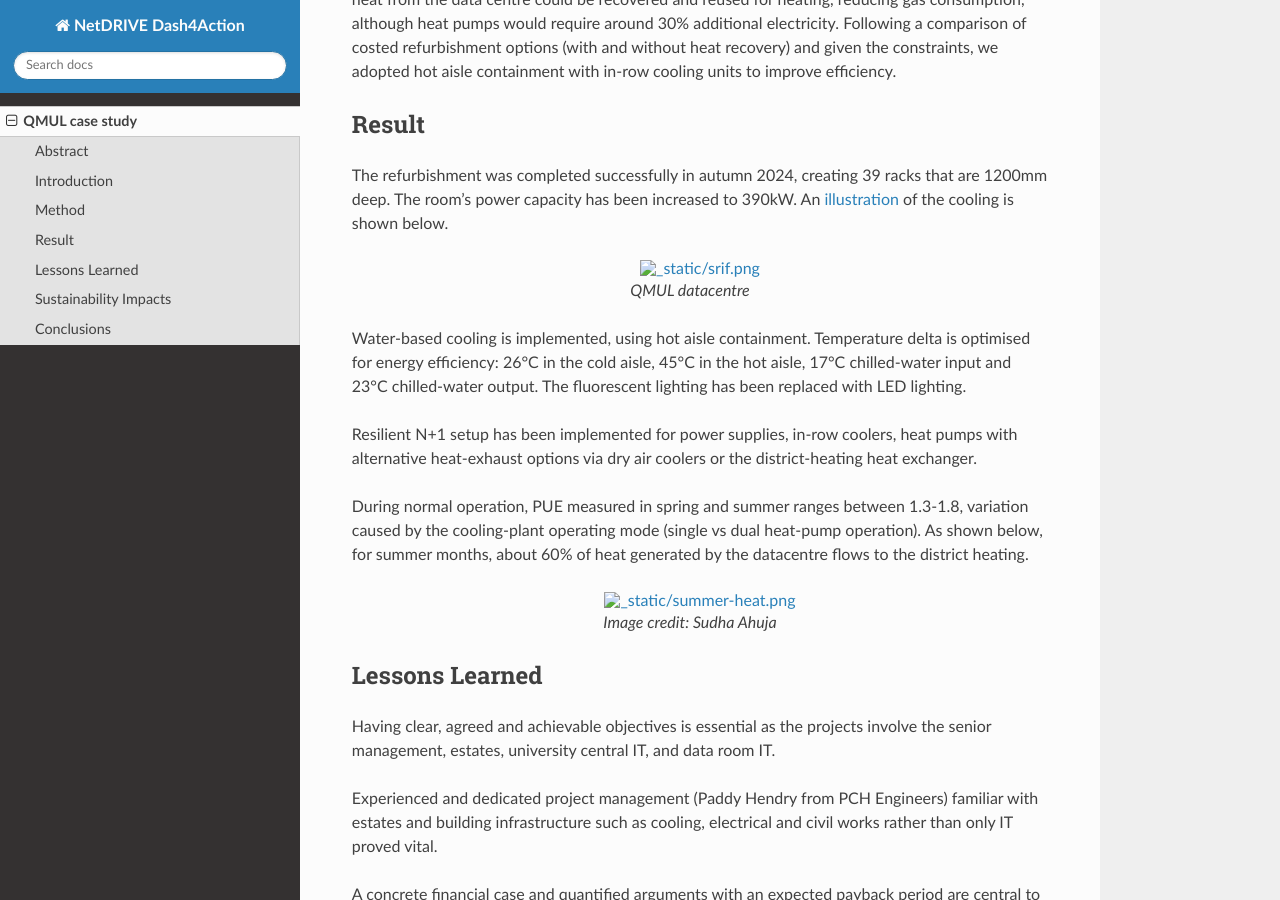
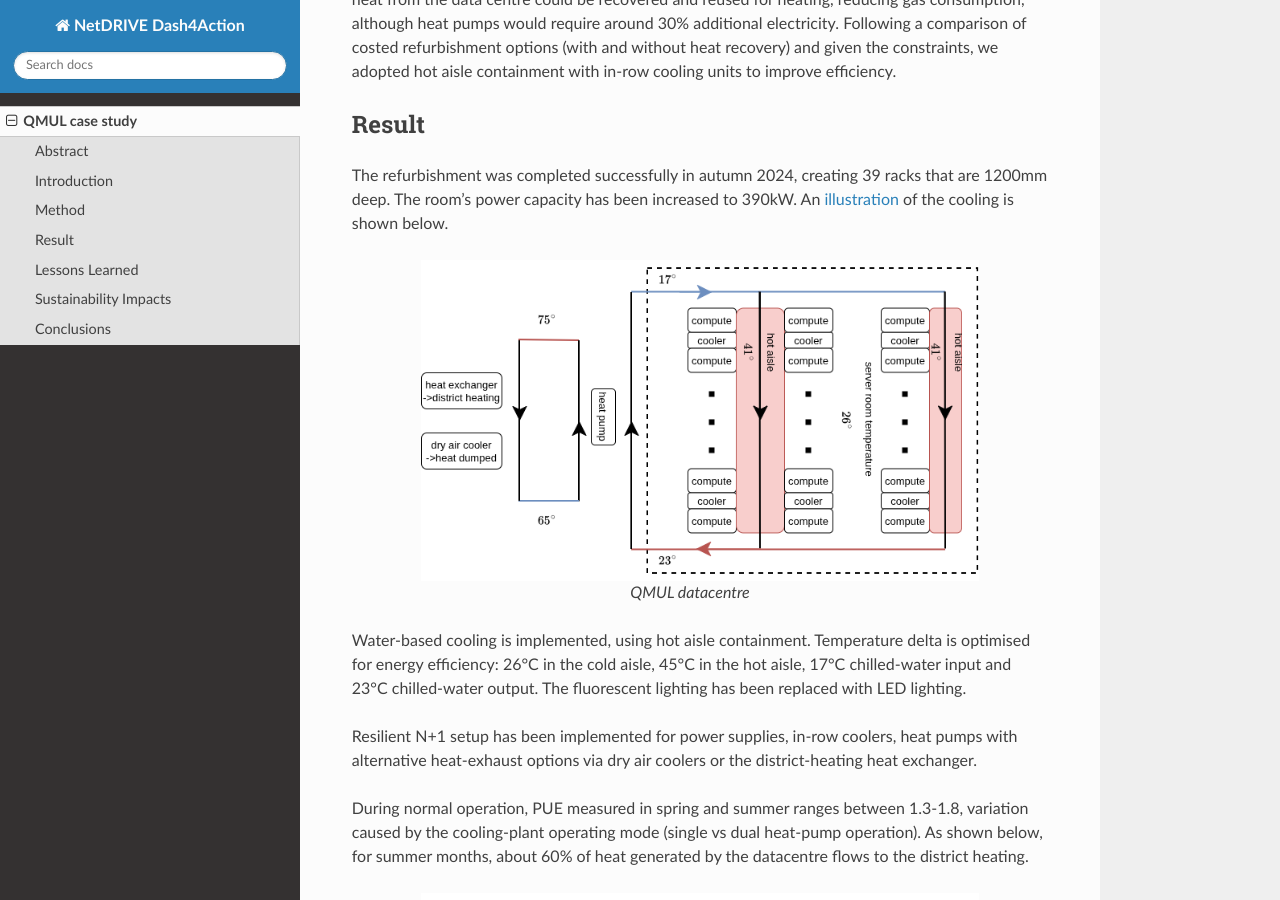
Before and after one commit to raowenqmul/Dash4Action, a Sphinx documentation site: the page built from docs/case-study/qmul.rst, in a window 1280 px wide and 900 px high, scrolled down 724 px. Built offline with Sphinx 7.4.7 and the Read the Docs theme 3.1.0, drawn with Linux system fonts in a browser that asks for light colours.

Commit message:
Update qmul.rst

```diff
--- a/docs/case-study/qmul.rst
+++ b/docs/case-study/qmul.rst
@@ -20,7 +20,7 @@ The refurbishment was completed successfully in autumn 2024, creating 39 racks t
 
 .. _srif:
 
-.. figure:: /_static/srif.png
+.. figure:: ./srif.png
   :align: center
   :width: 80%
 
@@ -32,7 +32,7 @@ Resilient N+1 setup has been implemented for power supplies, in-row coolers, hea
 
 During normal operation, PUE measured in spring and summer ranges between 1.3-1.8, variation caused by the cooling-plant operating mode (single vs dual heat-pump operation). As shown below, for summer months, about 60% of heat generated by the datacentre flows to the district heating.
 
-.. figure:: /_static/summer-heat.png
+.. figure:: ./summer-heat.png
   :align: center
   :width: 80%
 
```
